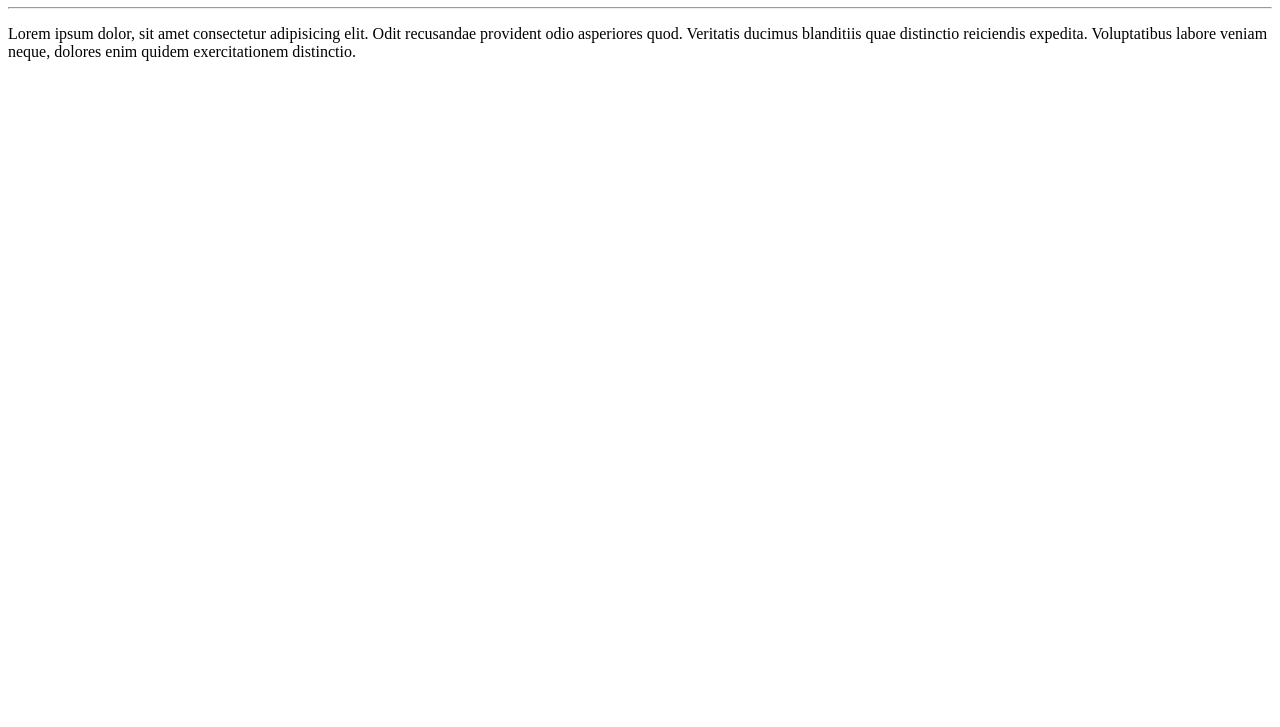
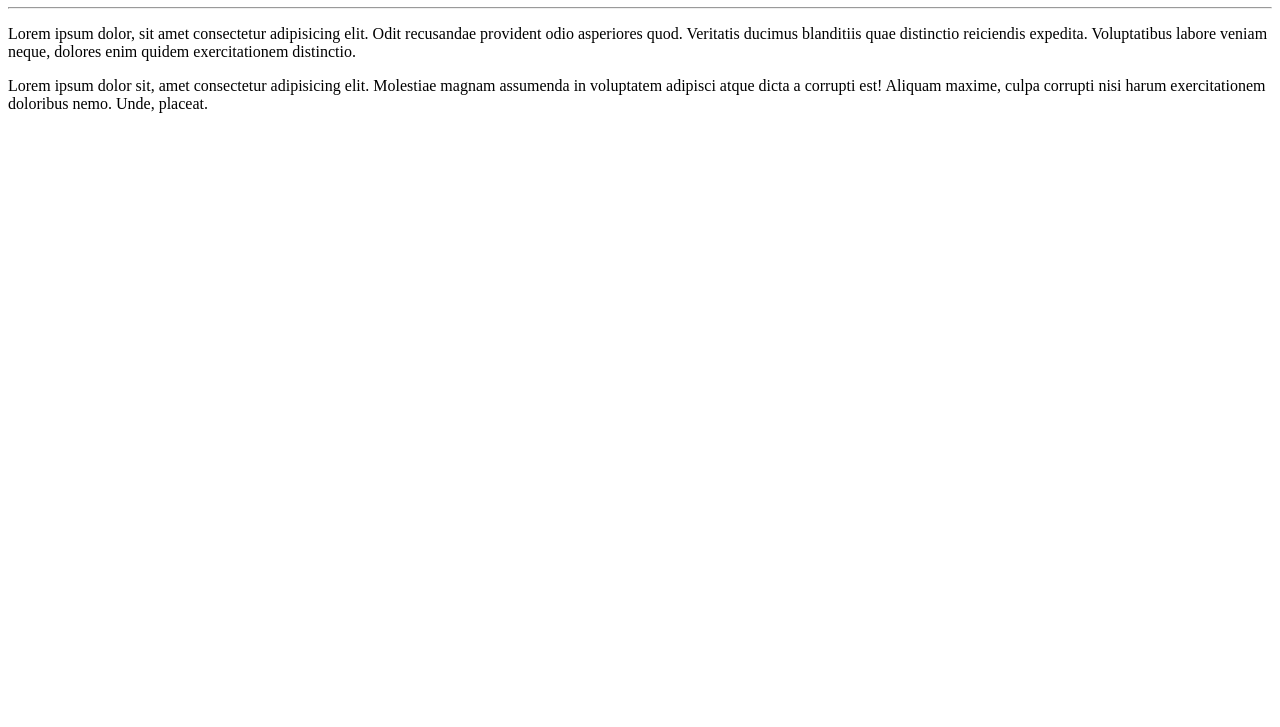
Before and after one commit to GilbertoBrito/Ola-Mundo, a plain HTML site: page site-exemplo/index.html in a window 1280 px wide. Shown: the part 73-800 px from the top of the page. Drawn offline with Linux system fonts and the light colour scheme.

Commit message:
Adicionei um parágrafo

```diff
--- a/site-exemplo/index.html
+++ b/site-exemplo/index.html
@@ -8,6 +8,6 @@
 <body>
     <h1>Olá, Mundo!</h1>
     <hr>
-    <p>Lorem ipsum dolor, sit amet consectetur adipisicing elit. Odit recusandae provident odio asperiores quod. Veritatis ducimus blanditiis quae distinctio reiciendis expedita. Voluptatibus labore veniam neque, dolores enim quidem exercitationem distinctio.</p>
+    <p>Lorem ipsum dolor, sit amet consectetur adipisicing elit. Odit recusandae provident odio asperiores quod. Veritatis ducimus blanditiis quae distinctio reiciendis expedita. Voluptatibus labore veniam neque, dolores enim quidem exercitationem distinctio.</p><p>Lorem ipsum dolor sit, amet consectetur adipisicing elit. Molestiae magnam assumenda in voluptatem adipisci atque dicta a corrupti est! Aliquam maxime, culpa corrupti nisi harum exercitationem doloribus nemo. Unde, placeat.</p>
 </body>
 </html>
```
